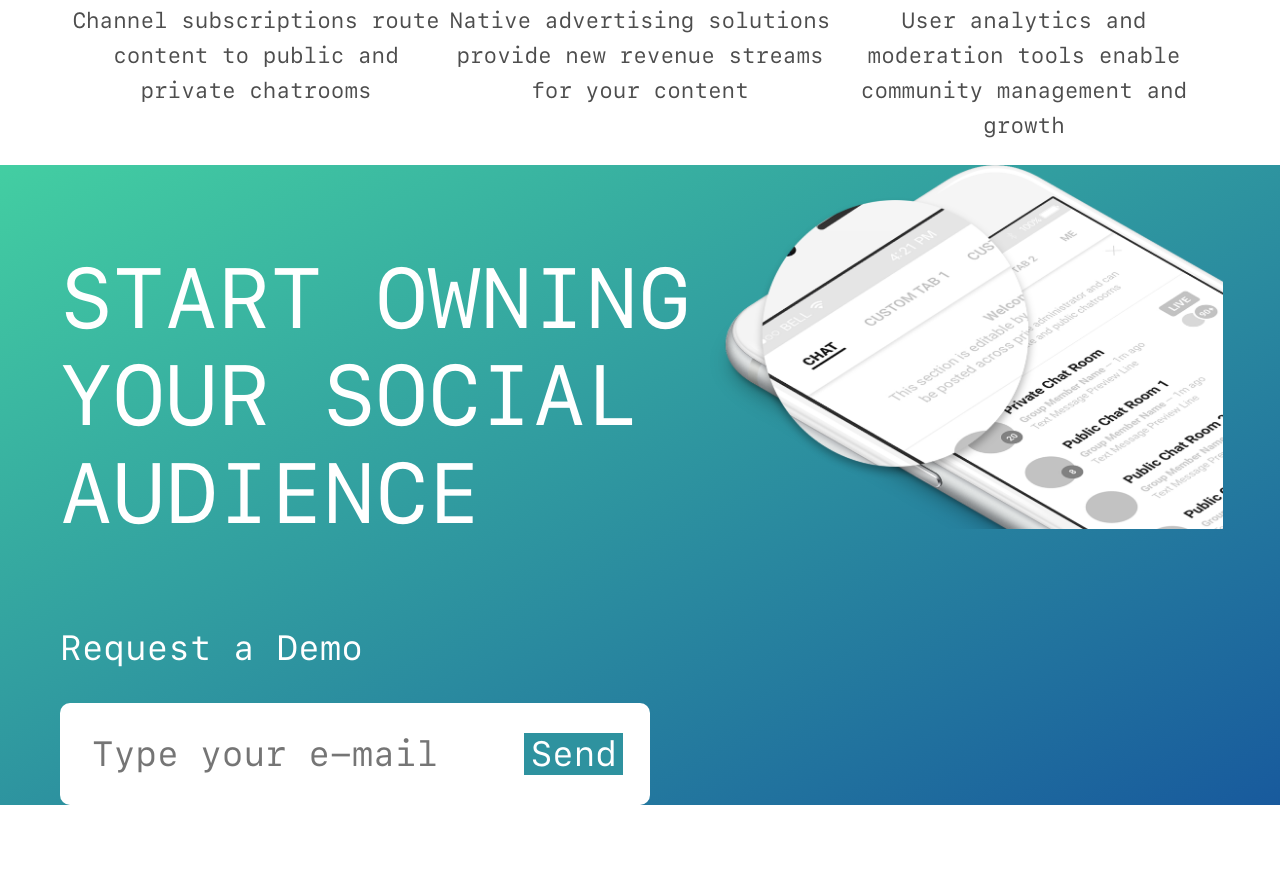
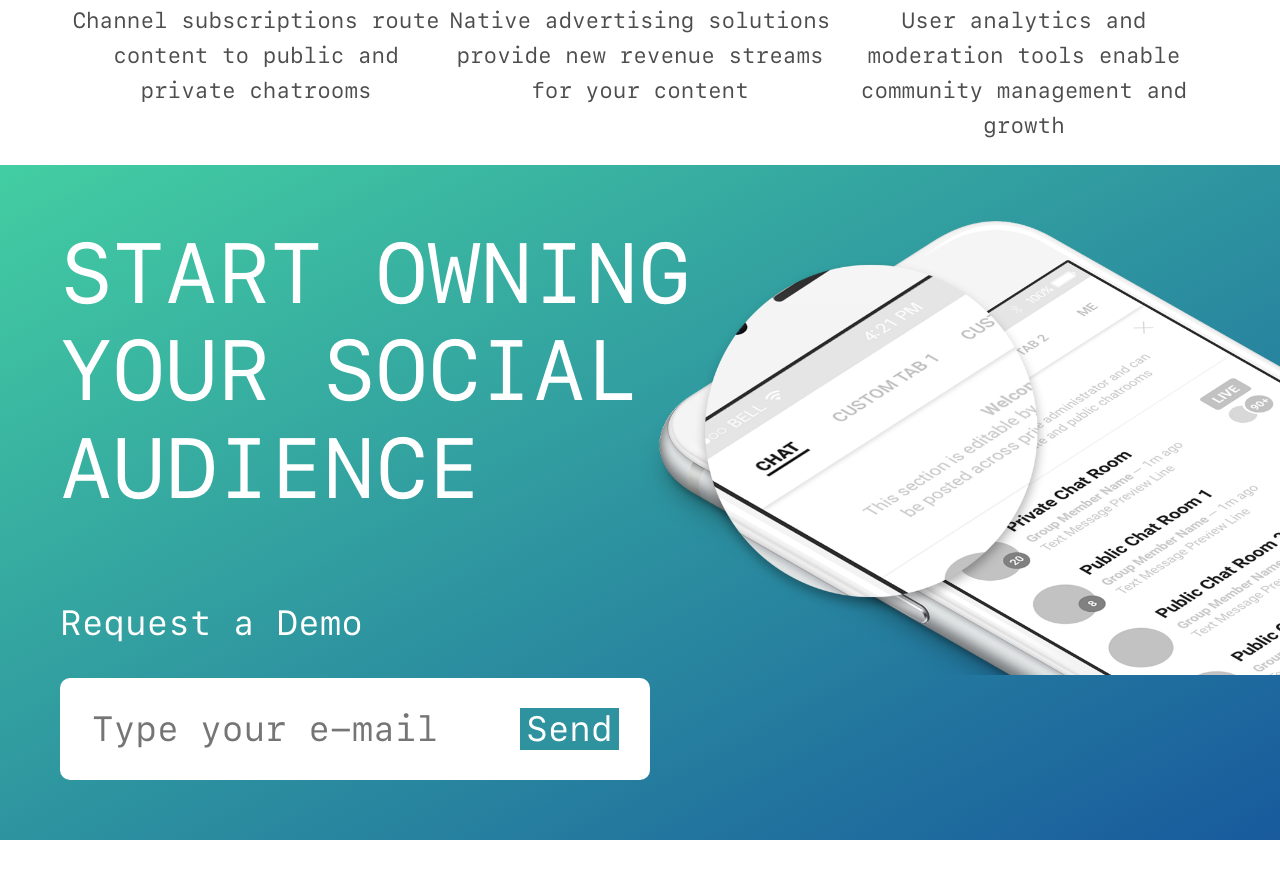
Before and after one commit to xalesouzax/gc-landingpage-v2, a plain HTML site: page index.html in a window 1280 px wide. Shown: the part 2925-3803 px from the top of the page. After the commit the page ends 3765 px from the top, so only its background shows below. Drawn offline with Linux system fonts and the light colour scheme.

Commit message:
improvements

```diff
--- a/css/style.css
+++ b/css/style.css
@@ -183,6 +183,7 @@ h1, p {
 	font-size: 85px;
 	width: 650px;
 	margin-left: 60px;
+	margin-top: 60px;
 
 }
 
@@ -199,8 +200,9 @@ h1, p {
 
 	background-color: white;
 	border-radius: 10px;
+	width: 590px;
 	margin-left: 60px;
-	width: 590px;
+	margin-bottom: 60px;
 
 }
 
@@ -223,3 +225,19 @@ h1, p {
 	background-color: #2e929f
 
 }
+
+.footer-column-align {
+
+	width: 50%;
+	font-size: 0;
+
+}
+
+.footer-img {
+
+	height: auto;
+	width: 100%;
+
+	margin-top: 56px;
+
+}
--- a/index.html
+++ b/index.html
@@ -78,7 +78,7 @@
 
 	<section class="intro-bg flexbox">
 
-		<div>
+		<div class="footer-column-align">
 			<p class="footer-title">start owning your social audience</p>
 			<p class="footer-subtitle">Request a Demo</p>
 			<div class="footer-form-out">
@@ -89,27 +89,13 @@
 			</div>
 		</div>
 
-		<div>
-			<img class="footer-img-align" src="img/footer_img.png">
+		<div class="footer-column-align">
+			<img class="footer-img" src="img/footer_img.png">
 		</div>
 
 	</section>
 
 
-
-
-
-<br>
-<br>
-<br>
-<br>
-<br>
-<br>
-<br>
-<br>
-<br>
-<br>
-
 </body>
 
 </html>
```
